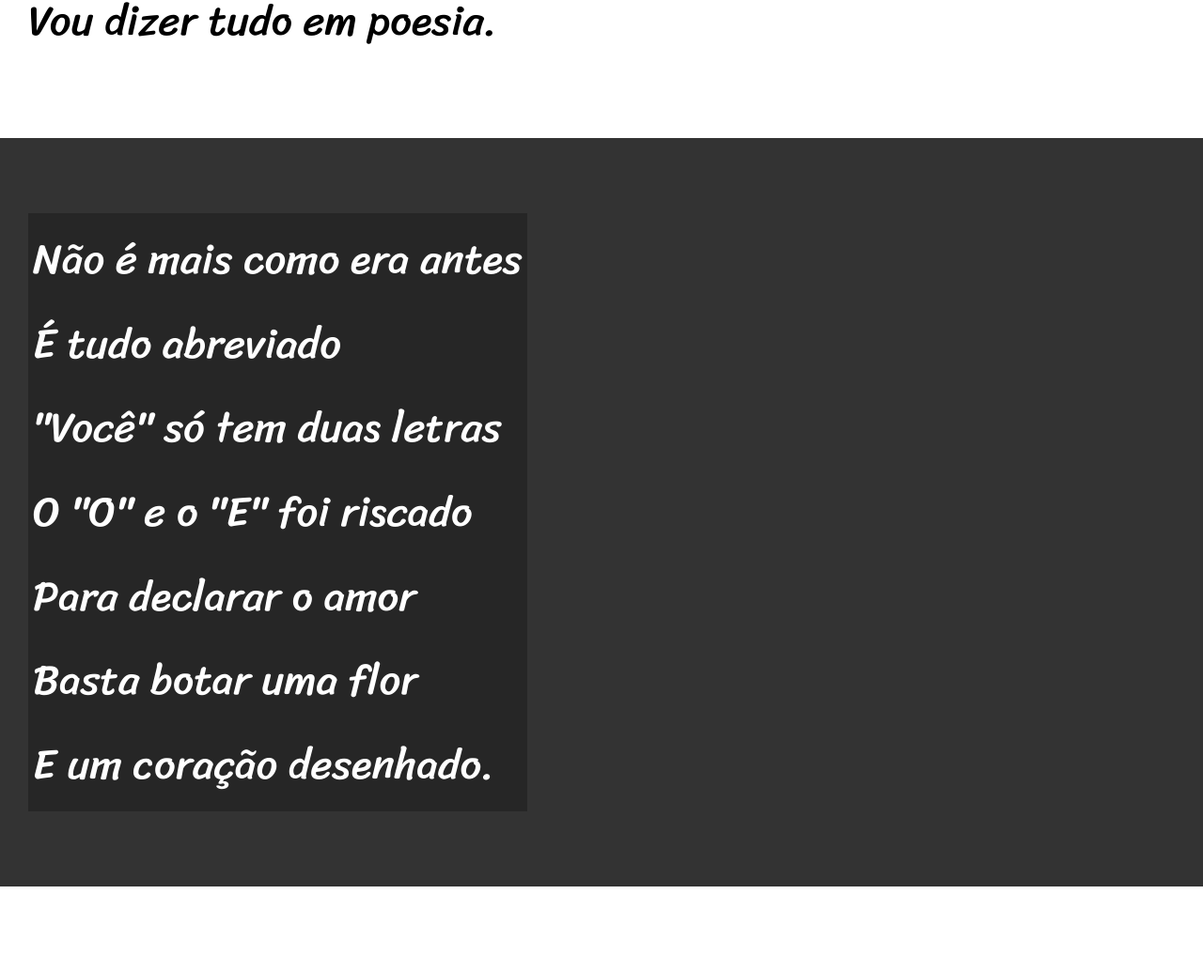
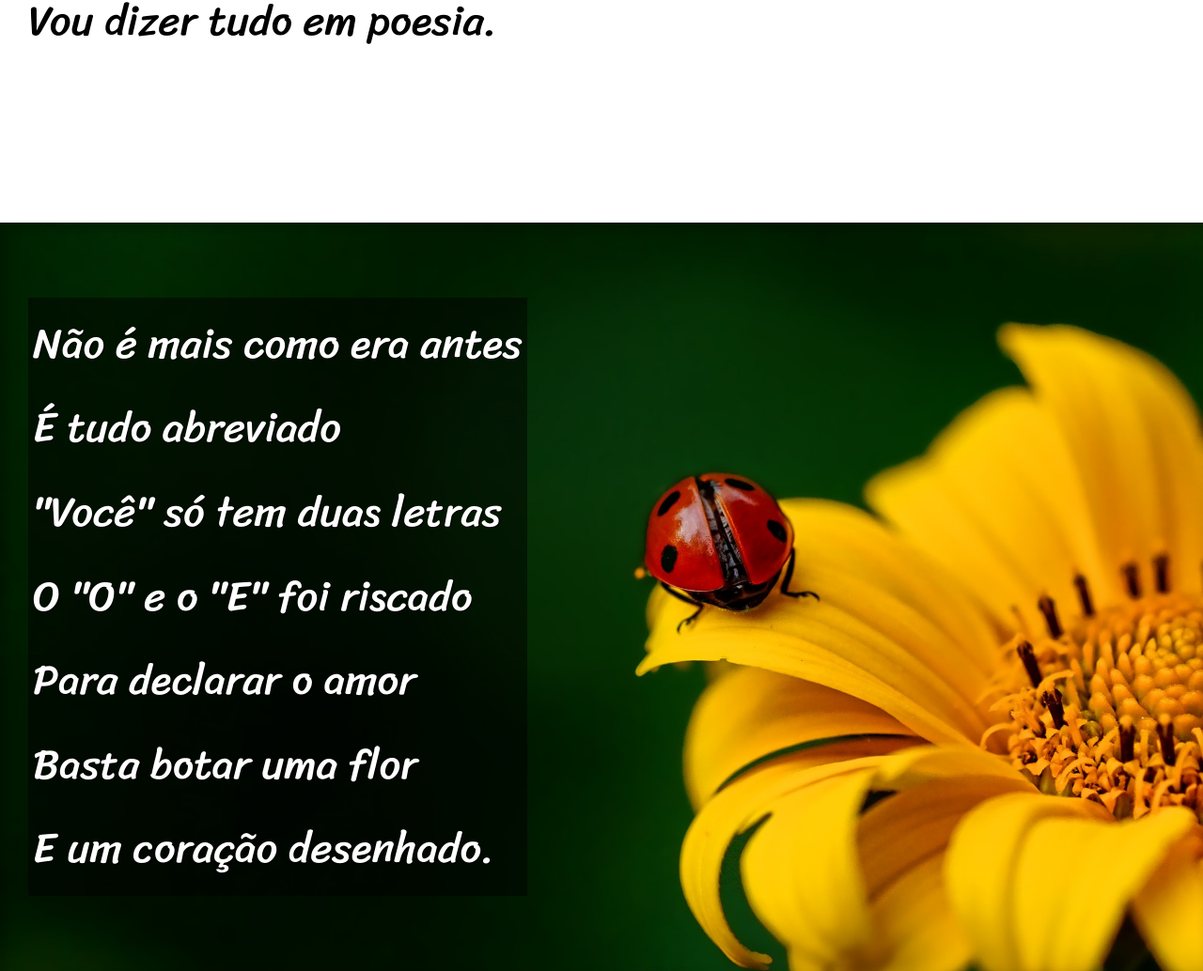
Before and after one commit to Rogerioxavi13/conclus-o, a plain HTML site: page Cordel/index.html in a window 1280 px wide. Shown: the part 900-1934 px from the top of the page at 94% size. Drawn offline with Linux system fonts and the light colour scheme.

Commit message:
atualizado cordel efeito parallax

```diff
--- a/Cordel/estilo/style.css
+++ b/Cordel/estilo/style.css
@@ -62,6 +62,10 @@ section {
     font-size: 3.5vw;
 }
 
+section > p {
+    padding-bottom: 2em;
+}
+
 section.normal {
     background-color: white;
     color: black;
@@ -70,12 +74,27 @@ section.normal {
 section.imagem {
     background-color: rgba(51, 51, 51);
     color: white;
+    box-shadow: inset 6px 6px 13px 0px rgba(0, 0, 0, 0.274);
+    background-size: cover;
+    background-attachment: fixed;
 }
 
 section.imagem > p {
     display: inline-block;
     padding: 5px;
-    background-color: rgba(0, 0, 0, 0.253);
+    background-color: rgba(0, 0, 0, 0.493);
+    text-shadow: 1px 1px 0px black;
+}
+
+section#img01 {
+    background-image: url('../imagens/background001.jpg');
+    background-position: right center;
+
+}
+
+section#img02 {
+    background-image: url('../imagens/background002.jpg');
+
 }
 
 footer {
--- a/Cordel/index.html
+++ b/Cordel/index.html
@@ -28,7 +28,7 @@
         </p>
     </section>
 
-    <section class="imagem">
+    <section class="imagem" id="img01">
         <p>
             Não é mais como era antes <br>
             É tudo abreviado <br>
@@ -61,7 +61,7 @@
         </p>
     </section>
 
-   <section class="imagem">
+   <section class="imagem" id="img02">
         <p>
             Tenho saudade das cartas <br>
             Escritas com a própria mão <br>
```
